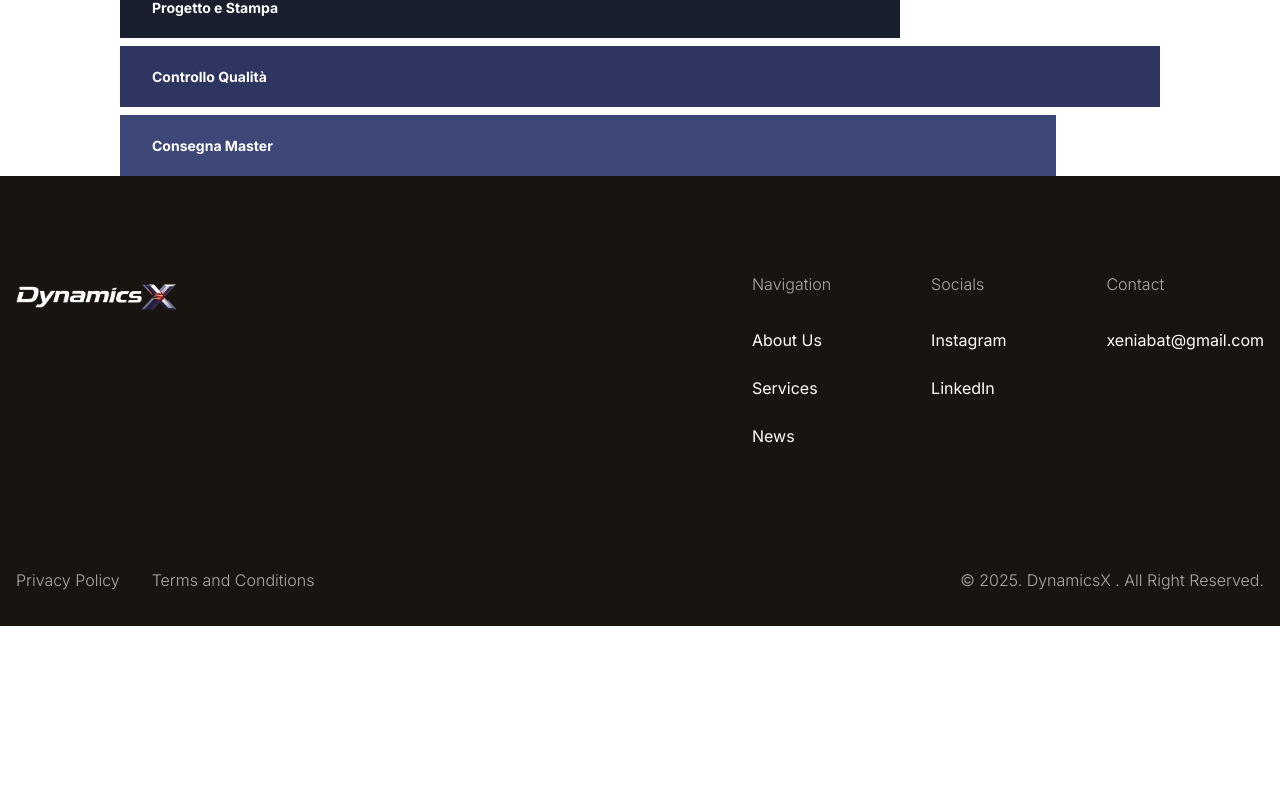
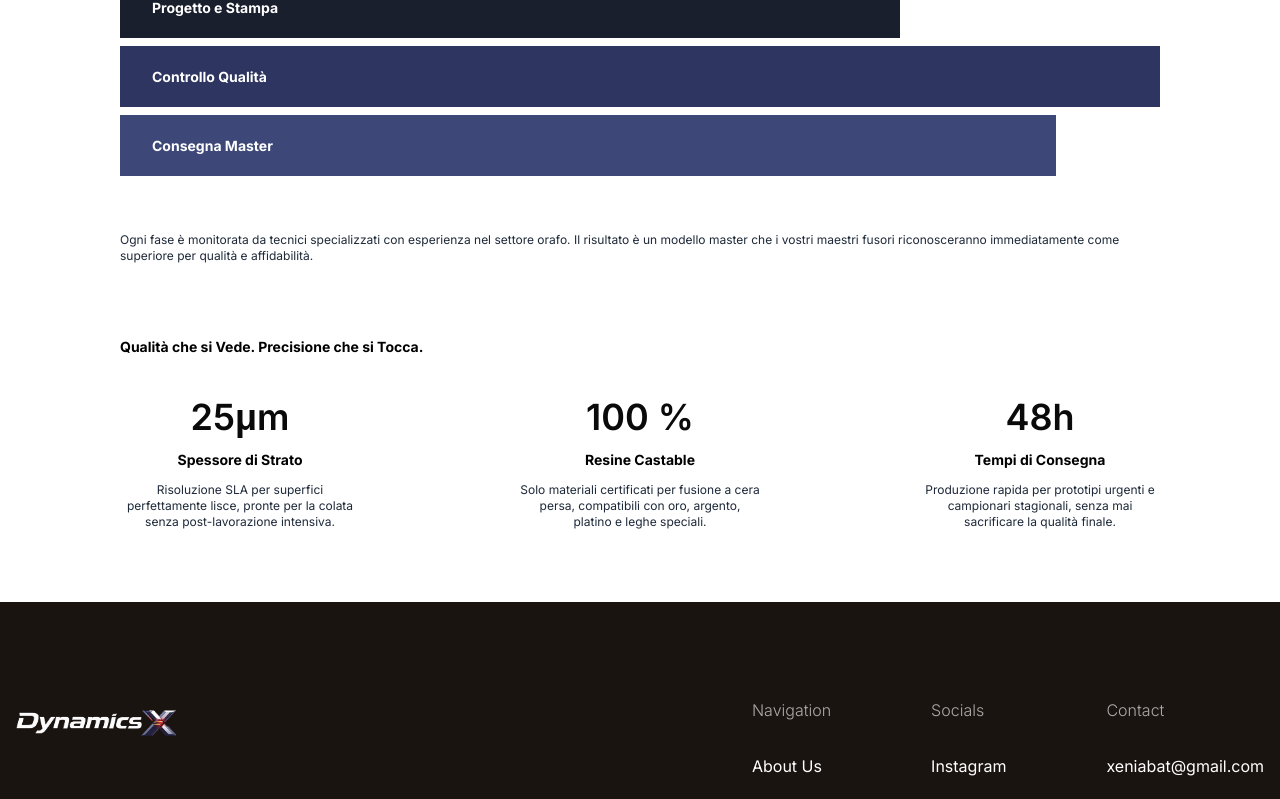
Before and after one commit to alimuzzaman-zamaddar/dynamic-x-project, a React (Vite) app: page /jwellery in a window 1280 px wide. Shown: the part 1965-2764 px from the top of the page. Before the commit the page ends 2591 px from the top, so only its background shows below. Built offline with nearby package versions, Linux system fonts and the light colour scheme.

Commit message:
feaT:complete the qualita section

```diff
--- a/src/components/PagesComponent/Jwellery/Metallo.jsx
+++ b/src/components/PagesComponent/Jwellery/Metallo.jsx
@@ -6,8 +6,8 @@ const Metallo = () => {
     <section>
       <Container>
         <h2 className='lg:text-4xl text-2xl font-semibold text-[#0A0A0A]'>Il Processo: Dalla Visione al Metallo</h2>
-        <p className='text-xs font-normal text-[#1E2939] pt-4'>Un flusso di lavoro collaudato che porta il vostro design dalla schermata al gioiello finito con la massima efficienza e qualità..</p>
-        <div className="flex flex-col gap-2 mt-10">
+        <p className='text-xs font-normal text-[#1E2939] pt-4'>Un flusso di lavoro collaudato che porta il vostro design dalla schermata al gioiello finito con la massima efficienza e qualità.</p>
+        <div className="flex flex-col gap-2 my-10">
           <div className="bg-[#1A1F2E] py-5 px-8 w-3/4">
             <h2 className='text-[14px] font-bold text-white'>Progetto e Stampa</h2>
           </div>
@@ -18,6 +18,7 @@ const Metallo = () => {
             <h2 className='text-[14px] font-bold text-white'>Consegna Master</h2>
           </div>
         </div>
+        <p className='text-xs font-normal text-[#1E2939] pt-4'>Ogni fase è monitorata da tecnici specializzati con esperienza nel settore orafo. Il risultato è un modello master che i vostri maestri fusori riconosceranno immediatamente come superiore per qualità e affidabilità.</p>
       </Container>
     </section>
   )
--- /dev/null
+++ b/src/components/PagesComponent/Jwellery/Qualita.jsx
@@ -0,0 +1,31 @@
+import React from 'react'
+import Container from '../../../shared/Container'
+
+const Qualita = () => {
+  return (
+    <section className='lg:py-18 py-8'>
+      <Container>
+        <h3 className='text-[14px] font-bold text-black'>Qualità che si Vede. Precisione che si Tocca.</h3>
+        <div className="flex md:flex-row flex-col justify-between gap-y-4 mt-10">
+          <div className="">
+            <h2 className='lg:text-4xl text-2xl font-semibold text-[#0A0A0A] text-center'>25μm</h2>
+            <h3 className='text-[14px] font-bold text-black text-center py-3'>Spessore di Strato</h3>
+            <p className='text-xs font-normal text-[#1E2939] text-center max-w-60'>Risoluzione SLA per superfici perfettamente lisce, pronte per la colata senza post-lavorazione intensiva.</p>
+          </div>
+          <div className="">
+            <h2 className='lg:text-4xl text-2xl font-semibold text-[#0A0A0A] text-center'>100 %</h2>
+            <h3 className='text-[14px] font-bold text-black text-center py-3'>Resine Castable</h3>
+            <p className='text-xs font-normal text-[#1E2939] text-center max-w-60'>Solo materiali certificati per fusione a cera persa, compatibili con oro, argento, platino e leghe speciali.</p>
+          </div>
+          <div className="">
+            <h2 className='lg:text-4xl text-2xl font-semibold text-[#0A0A0A] text-center'>48h</h2>
+            <h3 className='text-[14px] font-bold text-black text-center py-3'>Tempi di Consegna</h3>
+            <p className='text-xs font-normal text-[#1E2939] text-center max-w-60'>Produzione rapida per prototipi urgenti e campionari stagionali, senza mai sacrificare la qualità finale.</p>
+          </div>
+        </div>
+      </Container>
+    </section>
+  )
+}
+
+export default Qualita
--- a/src/pages/Jwellery.jsx
+++ b/src/pages/Jwellery.jsx
@@ -5,6 +5,7 @@ import Micro from '../components/PagesComponent/Jwellery/Micro'
 import Bello from '../components/PagesComponent/Jwellery/Bello'
 import Creazione from '../components/PagesComponent/Jwellery/Creazione'
 import Metallo from '../components/PagesComponent/Jwellery/Metallo'
+import Qualita from '../components/PagesComponent/Jwellery/Qualita'
 
 const Jwellery = () => {
   return (
@@ -14,6 +15,7 @@ const Jwellery = () => {
       <Bello />
       <Creazione />
       <Metallo />
+      <Qualita />
     </>
   )
 }
```
